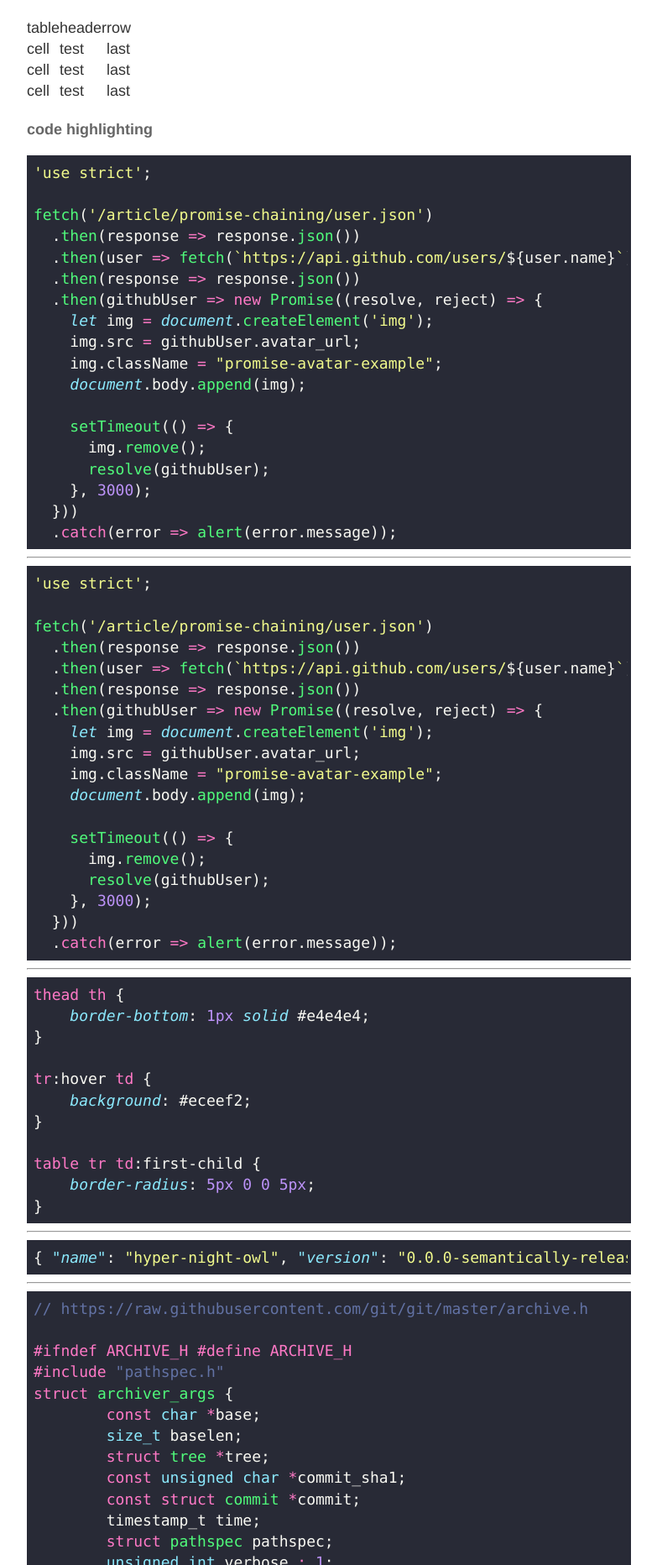
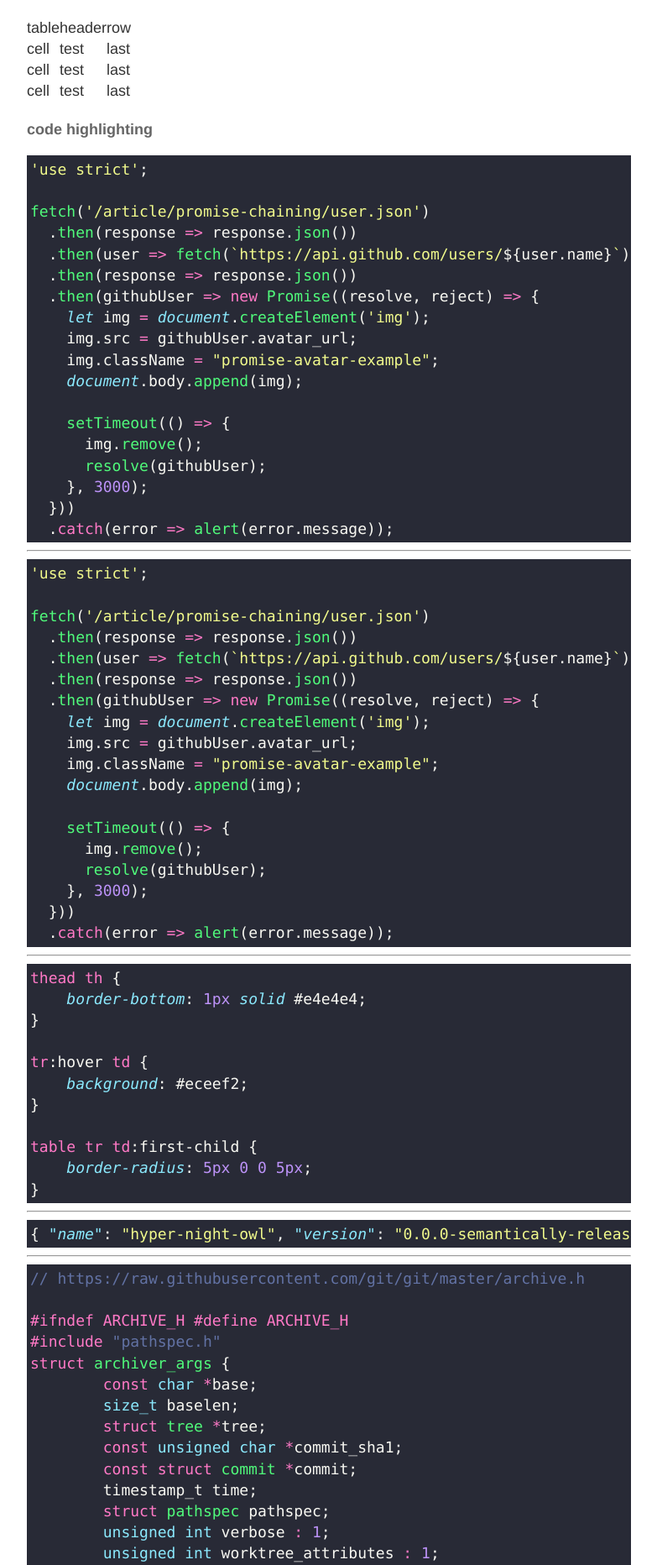
Before and after one commit to golman/golman.github.io, a Jekyll site: the page built from _posts/2020-02-14-test.md, in a window 1280 px wide. Shown: the part 1700-3564 px from the top of the page at 84% size, without its empty margins (248-1031 px from the left). Built offline with Jekyll 4.4.1, drawn with Linux system fonts in a browser that asks for light colours; our own code applies the rules of GitHub Pages for plain Markdown files.

Commit message:
dracula theme fix 2

```diff
--- a/_sass/_highlights.scss
+++ b/_sass/_highlights.scss
@@ -20,6 +20,10 @@
  */
 .highlight pre code, .highlight pre, pre, .highlight .hll, code {
   font-family: "Dank Mono", "Fira Code", Menlo, Monaco, Consolas, "Courier New", monospace;
+}
+
+.highlight pre, pre, .highlight .hll {
+  padding: 4px;
 }
 
 /* Dracula Theme v1.2.5
@@ -58,7 +62,6 @@ $dt-yellow: #f1fa8c;
  */
 
 .highlight {
-  padding: 4px;
   background: $dt-gray-dark;
   color: $dt-gray-light;
 
```
